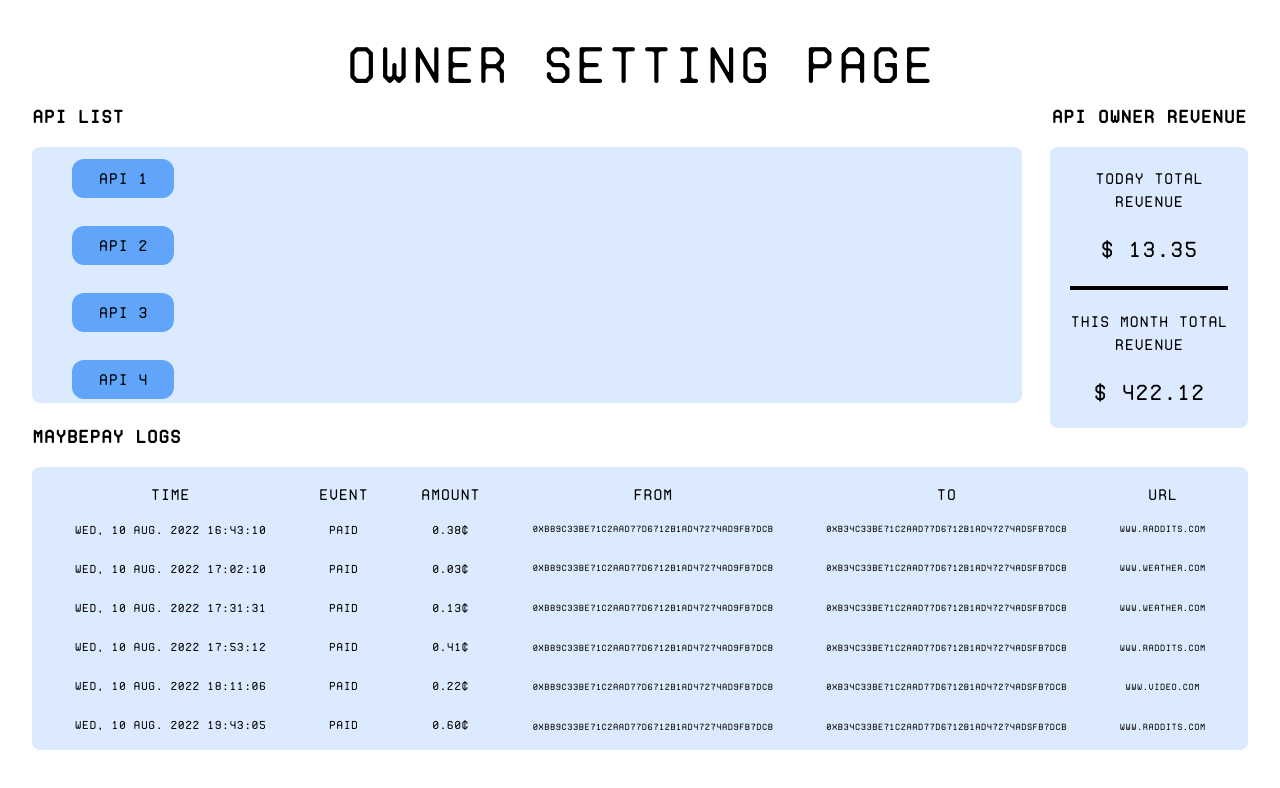
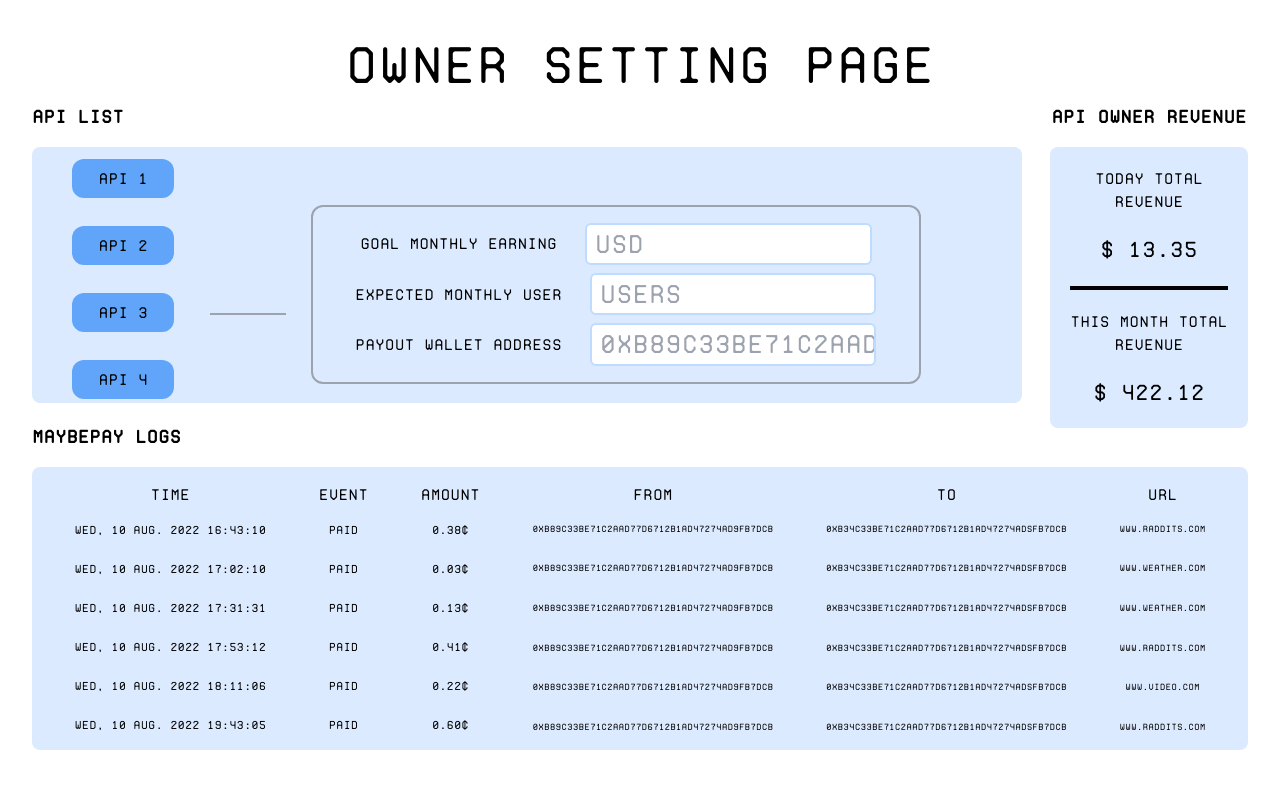
Before and after one commit to voltrevo/MaybePay, a Next.js app in the folder frontend/: page / in a window 1280 px wide. Shown: the top 788 px of the page. Built offline with nearby package versions, Linux system fonts and the light colour scheme.

Commit message:
ADD: changes

```diff
--- a/frontend/pages/index.js
+++ b/frontend/pages/index.js
@@ -22,8 +22,23 @@ export default function Home() {
                  <div className=' rounded-xl ml-5 mr-20 pl-5  p-3'>
                     <div className='rounded-xl bg-blue-400 text-[1.2vw] text-center flex justify-center self-center py-2 w-[8vw] hover:bg' id="api">API 2</div>
                 </div>
-                <div className='hover:border-gray-400  hover:border-2 rounded-xl ml-5 mr-20 pl-5  p-3'>
+                <div className='  ml-5 mr-20 pl-5  p-3 relative'>
                     <div className='rounded-xl bg-blue-400 text-[1.2vw] text-center flex justify-center self-center py-2 w-[8vw] hover:bg' id="api-edit">API 3</div>
+                    <div className='absolute w-[5.9vw] border-gray-400 border-b-2 top-8 left-[9.9rem]  '></div>
+                    <div className='flex-col space-y-2 items-center justify-center absolute left-[16.2rem]   -bottom-12 border-gray-400 border-2 p-4 rounded-xl' id="owner-settings-inputs">
+                        <div className='flex space-x-7 items-center justify-center'>
+                            <span className='text-[1.2vw]'>Goal Monthly earning</span>
+                            <input className='deposit-amt w-[50%] rounded-md border-blue-200 border-2 pl-2' placeholder='USD' />
+                        </div>
+                        <div className='flex space-x-7 items-center justify-center '>
+                            <span className='text-[1.2vw]'>Expected monthly user</span>
+                            <input className='deposit-amt w-[50%] rounded-md border-blue-200 border-2 pl-2' placeholder='USERS' />
+                        </div>
+                        <div className='flex space-x-7 items-center justify-center'>
+                            <span className='text-[1.2vw]'>Payout wallet address</span>
+                            <input className='deposit-amt w-[50%] rounded-md border-blue-200 border-2 pl-2'  placeholder='0xb89C33bE71c2aAd77d6712b1AD47274aD9fb7dcb'/>
+                        </div>
+                    </div>
                 </div>
                 <div className=' rounded-xl ml-5 mr-20 pl-5  p-3'>
                     <div className='rounded-xl bg-blue-400 text-[1.2vw] text-center flex justify-center self-center py-2 w-[8vw] hover:bg' id="api">API 4</div>
--- a/frontend/pages/user.js
+++ b/frontend/pages/user.js
@@ -166,7 +166,7 @@ export default function Home() {
           </div>
           <div className=' h-[16vw]' id="API2-widget">
             <div className='text-[1.6vw] font-ProtoMono-Light '>User1 - API 2 (News Widget)</div>
-            <div className='h-full bg-gray-300 border-2 border-black' id='API3-widget-container'>
+            <div className='h-full bg-white border-2 border-black' id='API3-widget-container'>
               <div className='h-[1.6vw] pt-2 bg-black' id="weather-top-menu">
                 <div className='flex h-full' id="tab">
                   <div className='rounded-t-lg w-[20%]' id="tab-1"></div>
@@ -187,10 +187,10 @@ export default function Home() {
               </div>
             </div>
           </div>
-          <div className=' h-[16vw]' id="API3-widget">
+          {/* <div className=' h-[16vw]' id="API3-widget">
             <div className='text-[1.6vw] font-ProtoMono-Light '>User1 - API 3</div>
             <div className='h-full bg-gray-300 p-4 border-2 border-black ' id='API3-widget-container'></div>
-          </div>
+          </div> */}
         </div>
         <div className='w-[26vw] h-auto' id="right-side">
           <div className='font-ProtoMono-SemiBold ' id='wallet'>
```
